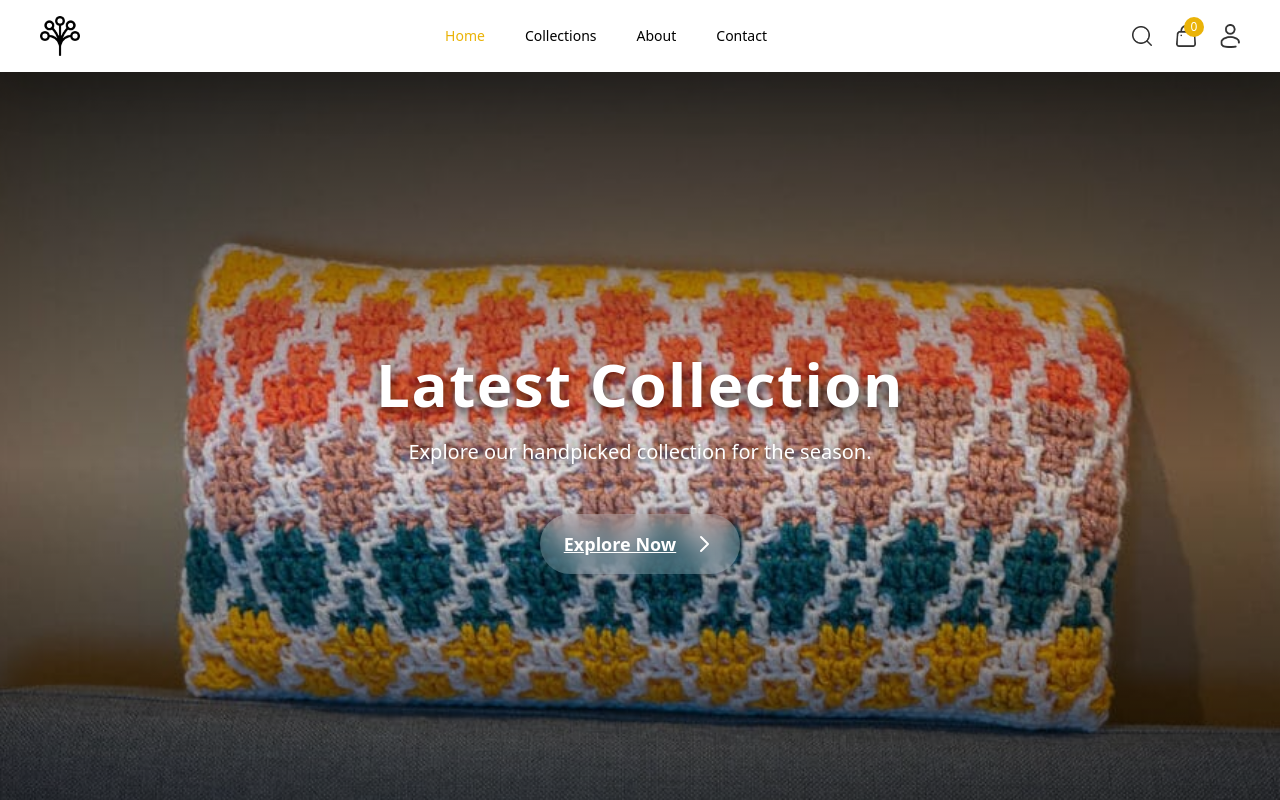
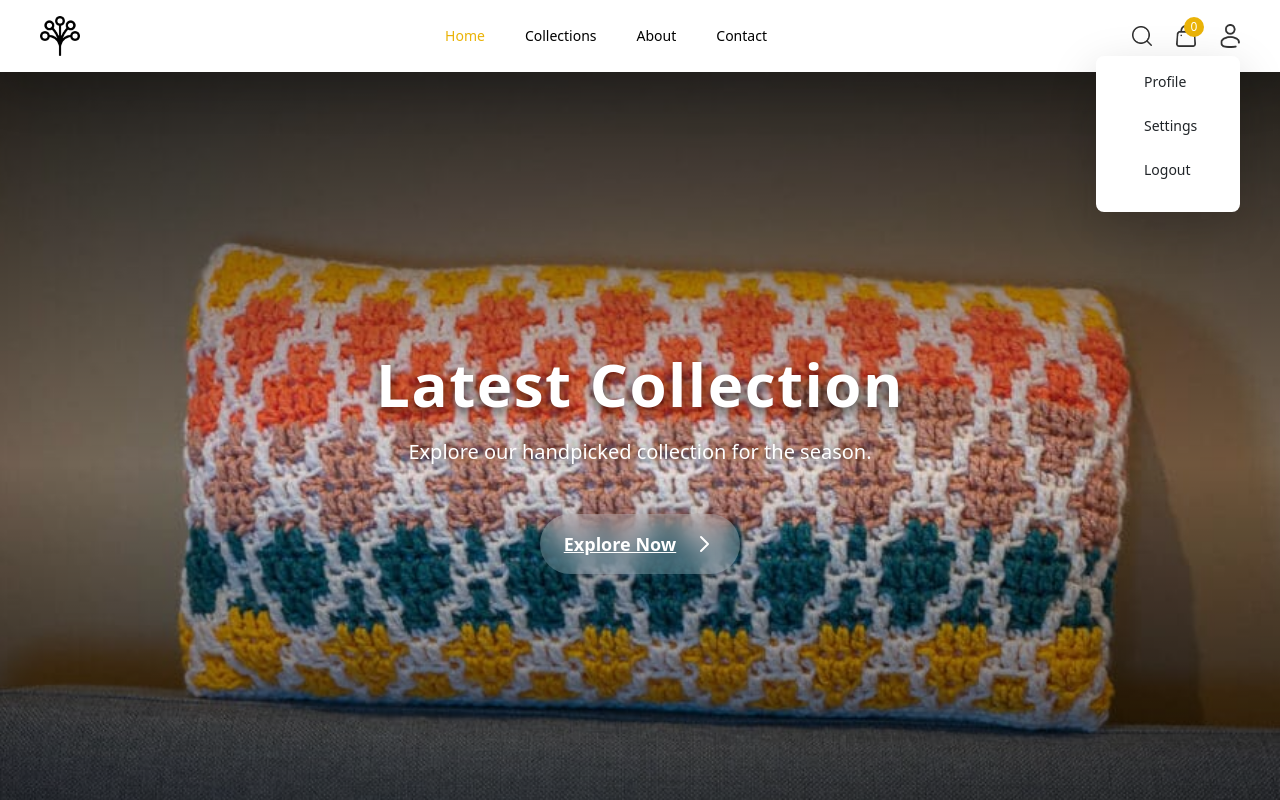
Before and after one commit to meljwang/craspedia, a React (Create React App) app in the folder Craspedia_FrontEnd/: page / in a window 1280 px wide. Both pictures are taken after a click on the picture 1229 px from the left and 36 px from the top of the page. Built offline with nearby package versions, Linux system fonts and the light colour scheme.

Commit message:
fixed navbar

```diff
--- a/Craspedia_FrontEnd/src/components/Navbar.tsx
+++ b/Craspedia_FrontEnd/src/components/Navbar.tsx
@@ -1,4 +1,4 @@
-import React from "react";
+import React, { useState, useRef, useEffect } from "react";
 import { NavLink } from "react-router-dom";
 import searchIcon from "../assets/search_icon.png";
 import profileIcon from "../assets/profile_icon.png";
@@ -6,6 +6,28 @@ import cartIcon from "../assets/cart_icon.png";
 import logo from "../assets/craspedia_bw.png";
 
 const Navbar = () => {
+  const [dropdownVisible, setDropdownVisible] = useState(false);
+  const dropdownRef = useRef(null);
+
+  // Toggle dropdown visibility
+  const toggleDropdown = () => {
+    setDropdownVisible((prev) => !prev);
+  };
+
+  // Close dropdown when clicking outside
+  useEffect(() => {
+    const handleClickOutside = (event) => {
+      if (dropdownRef.current && !dropdownRef.current.contains(event.target)) {
+        setDropdownVisible(false);
+      }
+    };
+
+    document.addEventListener("mousedown", handleClickOutside);
+    return () => {
+      document.removeEventListener("mousedown", handleClickOutside);
+    };
+  }, []);
+
   return (
     <div className="flex justify-between items-center fixed top-0 left-0 w-full bg-white shadow-lg py-3 px-10 z-50">
       {/* Logo */}
@@ -22,7 +44,7 @@ const Navbar = () => {
               isActive ? "text-yellow-500" : "text-black"
             }`
           }
-          style={{ textDecoration: "none" }} // Disable underline
+          style={{ textDecoration: "none" }}
         >
           Home
         </NavLink>
@@ -33,7 +55,7 @@ const Navbar = () => {
               isActive ? "text-yellow-500" : "text-black"
             }`
           }
-          style={{ textDecoration: "none" }} // Disable underline
+          style={{ textDecoration: "none" }}
         >
           Collections
         </NavLink>
@@ -44,7 +66,7 @@ const Navbar = () => {
               isActive ? "text-yellow-500" : "text-black"
             }`
           }
-          style={{ textDecoration: "none" }} // Disable underline
+          style={{ textDecoration: "none" }}
         >
           About
         </NavLink>
@@ -55,7 +77,7 @@ const Navbar = () => {
               isActive ? "text-yellow-500" : "text-black"
             }`
           }
-          style={{ textDecoration: "none" }} // Disable underline
+          style={{ textDecoration: "none" }}
         >
           Contact
         </NavLink>
@@ -70,15 +92,30 @@ const Navbar = () => {
             0
           </div>
         </NavLink>
-        <div className="group relative">
-          <img src={profileIcon} alt="profile" className="w-5 cursor-pointer" />
-          <div className="hidden group-hover:block absolute right-0 mt-2 bg-white shadow-lg rounded-lg z-50">
-            <div className="flex flex-col gap-2 w-36 py-3 px-5">
-              <p className="cursor-pointer hover:text-yellow-500 text-sm font-medium">Profile</p>
-              <p className="cursor-pointer hover:text-yellow-500 text-sm font-medium">Settings</p>
-              <p className="cursor-pointer hover:text-yellow-500 text-sm font-medium">Logout</p>
+
+        {/* Profile Dropdown */}
+        <div className="relative" ref={dropdownRef}>
+          <img
+            src={profileIcon}
+            alt="profile"
+            className="w-5 cursor-pointer"
+            onClick={toggleDropdown}
+          />
+          {dropdownVisible && (
+            <div className="absolute right-0 mt-2 bg-white shadow-lg rounded-lg z-50">
+              <div className="flex flex-col gap-2 w-36 py-3 px-5">
+                <p className="cursor-pointer hover:text-yellow-500 text-sm font-medium">
+                  Profile
+                </p>
+                <p className="cursor-pointer hover:text-yellow-500 text-sm font-medium">
+                  Settings
+                </p>
+                <p className="cursor-pointer hover:text-yellow-500 text-sm font-medium">
+                  Logout
+                </p>
+              </div>
             </div>
-          </div>
+          )}
         </div>
       </div>
     </div>
```
Also changed, not shown: 1 other file (tests, documents, lock files or other folders).
